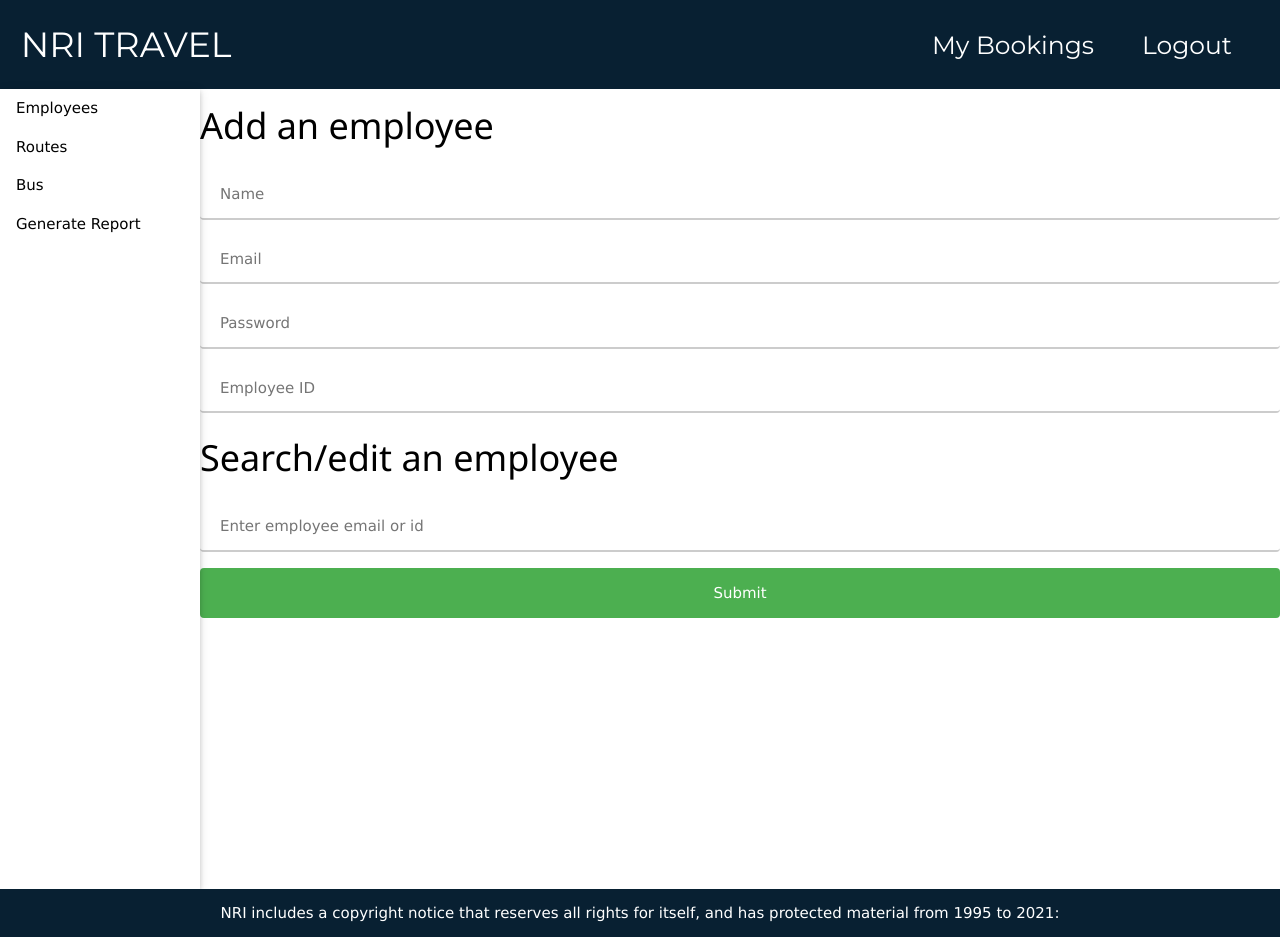
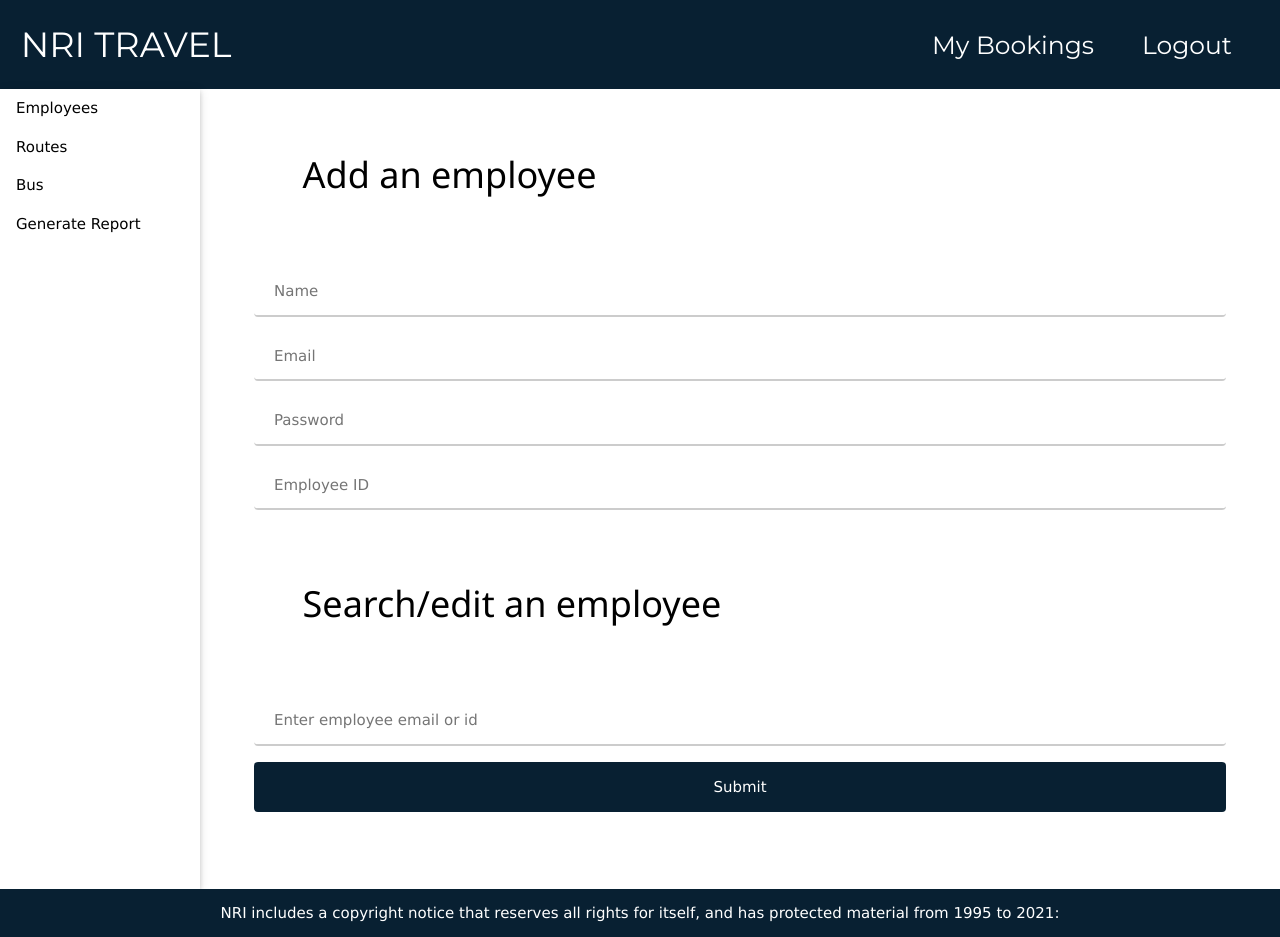
Before and after one commit to monidepag/bms-frontend, a plain HTML site: page index.html in a window 1280 px wide. Drawn offline with Linux system fonts and the light colour scheme.

Commit message:
Update index.css

```diff
--- a/index.css
+++ b/index.css
@@ -171,7 +171,7 @@ input[type=text], select {
 
   input[type=submit] {
     width: 100%;
-    background-color: #4CAF50;
+    background-color: #082032;
     color: white;
     padding: 14px 20px;
     margin: 8px 0;
@@ -180,17 +180,15 @@ input[type=text], select {
     cursor: pointer;
   }
 
-  input[type=submit]:hover {
-    background-color: #45a049;
-  }
-
   /* div {
     border-radius: 5px;
     background-color: #f2f2f2;
     padding: 20px;
   } */
 
-
+form {
+    padding: 0% 5%;
+}
 
 
 
@@ -430,7 +428,8 @@ html {
 }
 
 h1 {
-    font-size: 36px
+    font-size: 36px;
+    padding : 5%;
 }
 
 h2 {
@@ -719,7 +718,7 @@ a {
     background-color: #fff;
     position: fixed !important;
     z-index: 1;
-    overflow: auto
+
 }
 
 .bar-block .dropdown-hover,
```
